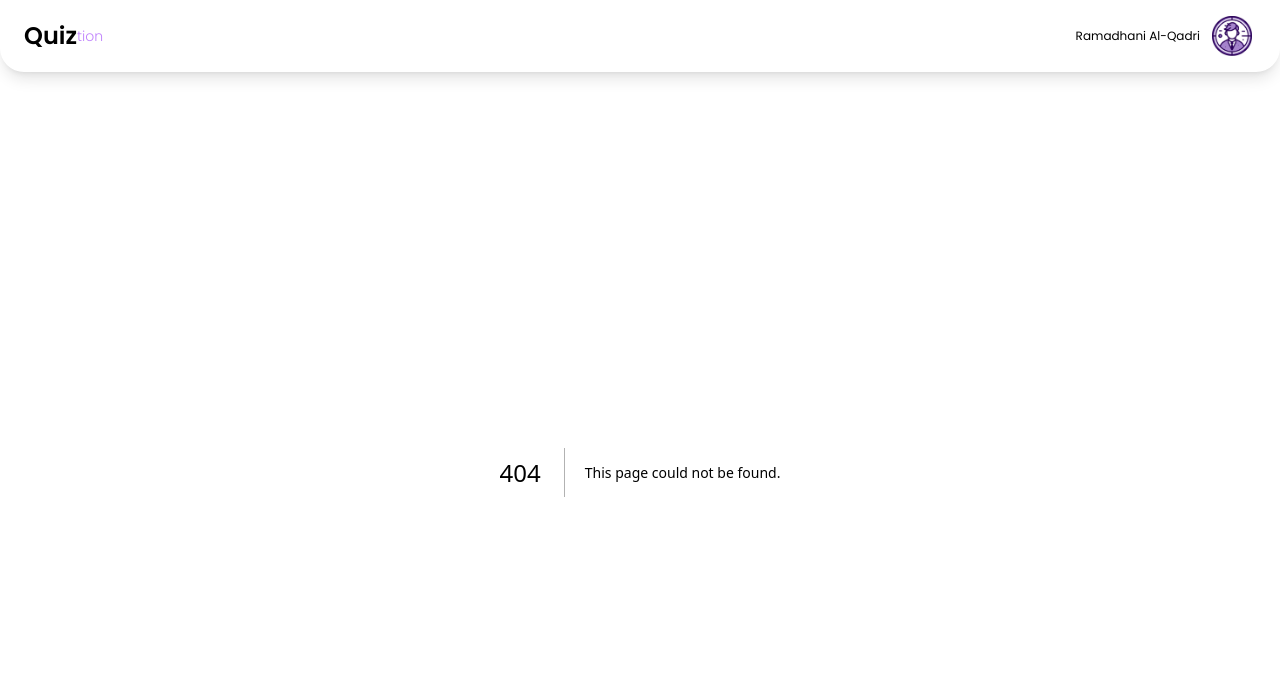
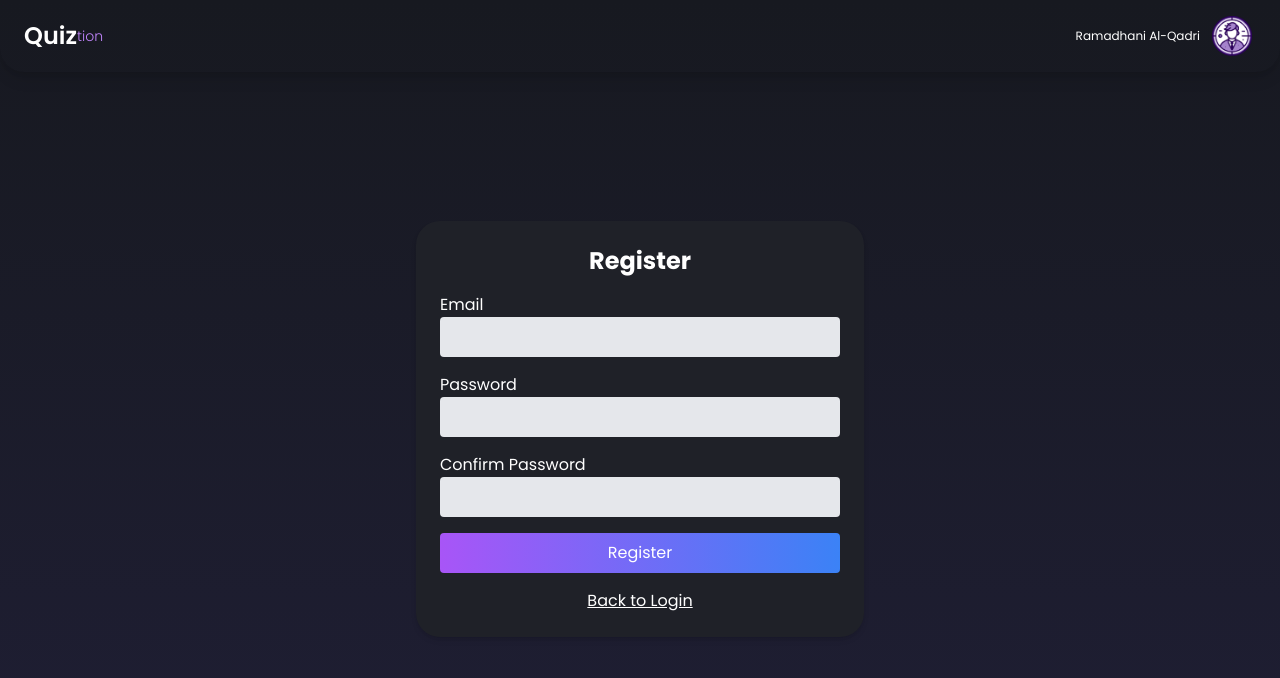
Before and after one commit to Scalable-Group-6/Quiz-App, a Next.js app: page /register in a window 1280 px wide. Before the commit this address had no page. Shown: the top 678 px of the page. Built offline with nearby package versions, Linux system fonts and the light colour scheme.

Commit message:
feat: make login,register,forget

```diff
--- /dev/null
+++ b/app/(front)/forgot_pass/page.tsx
@@ -0,0 +1,31 @@
+"use client";
+import { useState } from 'react';
+
+export default function ForgotPassword() {
+  const [email, setEmail] = useState('');
+
+
+  return (
+    <div className="flex justify-center items-center min-h-screen bg-[#1F2128]-100">
+      <div className="w-full max-w-md p-6 bg-[#1F2128] rounded-3xl shadow-md mt-[-200px]">
+        <h2 className="text-2xl font-bold text-center text-white mb-4">Reset Password</h2>
+        <form >
+          <div className="mb-4">
+            <label className="block text-white">Email</label>
+            <input
+              type="email"
+              value={email}
+              onChange={(e) => setEmail(e.target.value)}
+              className="w-full p-2 rounded bg-gray-200"
+              required
+            />
+          </div>
+          <button type="submit" className="w-full p-2 bg-gradient-to-r from-purple-500 to-blue-500 text-white rounded">Reset Password</button>
+        </form>
+        <div className="flex justify-center mt-4 text-white">
+          <button  className="underline">Back to Login</button>
+        </div>
+      </div>
+    </div>
+  );
+}
--- /dev/null
+++ b/app/(front)/register/page.tsx
@@ -0,0 +1,54 @@
+"use client";
+import { useState } from 'react';
+
+export default function Register( ) {
+  const [email, setEmail] = useState('');
+  const [password, setPassword] = useState('');
+  const [confirmPassword, setConfirmPassword] = useState('');
+
+
+
+  return (
+    <div className="flex justify-center items-center min-h-screen bg-[#1F2128]-100">
+      <div className="w-full max-w-md p-6 bg-[#1F2128] rounded-3xl shadow-md mt-[-150px]">
+        <h2 className="text-2xl font-bold text-center text-white mb-4">Register</h2>
+        <form>
+          <div className="mb-4">
+            <label className="block text-white">Email</label>
+            <input
+              type="email"
+              value={email}
+              onChange={(e) => setEmail(e.target.value)}
+              className="w-full p-2 rounded bg-gray-200"
+              required
+            />
+          </div>
+          <div className="mb-4">
+            <label className="block text-white">Password</label>
+            <input
+              type="password"
+              value={password}
+              onChange={(e) => setPassword(e.target.value)}
+              className="w-full p-2 rounded bg-gray-200"
+              required
+            />
+          </div>
+          <div className="mb-4">
+            <label className="block text-white">Confirm Password</label>
+            <input
+              type="password"
+              value={confirmPassword}
+              onChange={(e) => setConfirmPassword(e.target.value)}
+              className="w-full p-2 rounded bg-gray-200"
+              required
+            />
+          </div>
+          <button type="submit" className="w-full p-2 bg-gradient-to-r from-purple-500 to-blue-500 text-white rounded">Register</button>
+        </form>
+        <div className="flex justify-center mt-4 text-white">
+          <button  className="underline">Back to Login</button>
+        </div>
+      </div>
+    </div>
+  );
+}
--- /dev/null
+++ b/app/(front)/signin/page.tsx
@@ -0,0 +1,43 @@
+"use client";
+import { useState } from 'react';
+
+export default function Login() {
+  const [email, setEmail] = useState('');
+  const [password, setPassword] = useState('');
+
+
+  return (
+    <div className="flex justify-center items-center min-h-screen bg-[#1F2128]">
+     <div className="w-full max-w-md p-6 bg-gray-900 rounded-3xl shadow-md mt-[-150px]">
+        <h2 className="text-2xl font-bold text-center text-white mb-4">Login</h2>
+        <form >
+          <div className="mb-4">
+            <label className="block text-white">Email</label>
+            <input
+              type="email"
+              value={email}
+              onChange={(e) => setEmail(e.target.value)}
+              className="w-full p-2 rounded bg-gray-200"
+              required
+            />
+          </div>
+          <div className="mb-4">
+            <label className="block text-white">Password</label>
+            <input
+              type="password"
+              value={password}
+              onChange={(e) => setPassword(e.target.value)}
+              className="w-full p-2 rounded bg-gray-200"
+              required
+            />
+          </div>
+          <button type="submit" className="w-full p-2 bg-gradient-to-r from-purple-500 to-blue-500 text-white rounded">Login</button>
+        </form>
+        <div className="flex justify-between mt-4 text-white">
+          <button  className="underline">Register</button>
+          <button  className="underline">Forgot Password</button>
+        </div>
+      </div>
+    </div>
+  );
+}
```
